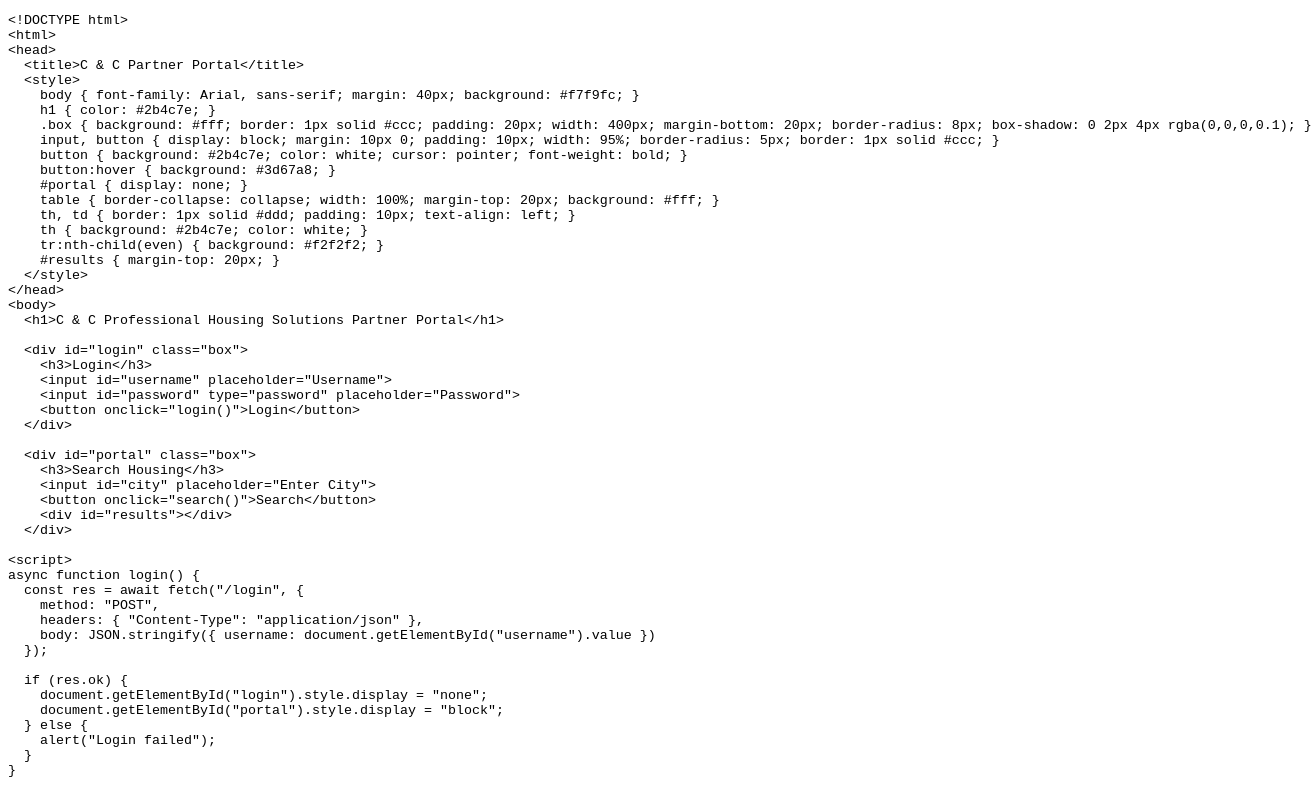
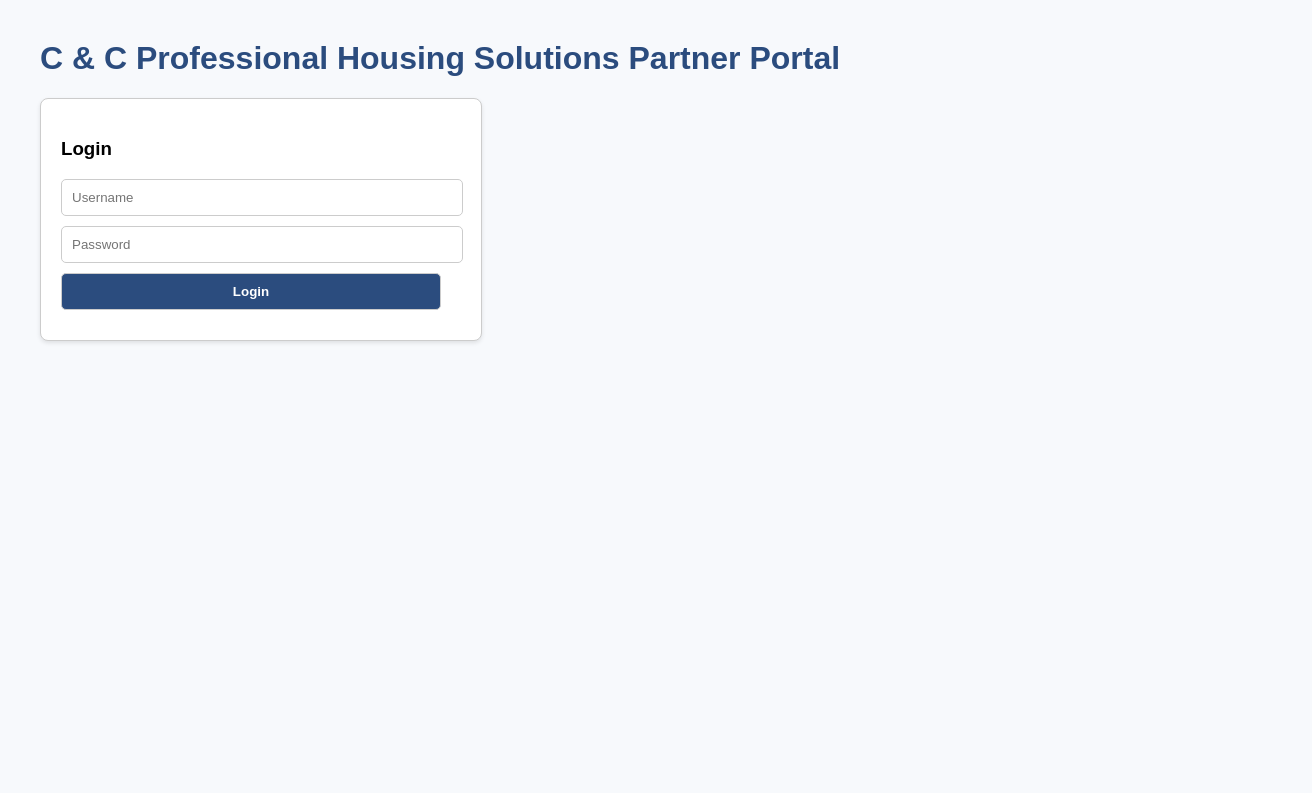
Before and after one commit to candc-phs/Partner-portal, a website: page Index.html in a window 1280 px wide. Shown: the top 793 px of the page, 1312 px wide, since content can reach past the window. Drawn offline with Linux system fonts and the light colour scheme.

Commit message:
Updated Index.html with new content

```diff
--- a/Index.html
+++ b/Index.html
@@ -1,22 +1,8 @@
 <!DOCTYPE html>
 <html>
 <head>
-	<meta http-equiv="content-type" content="text/html; charset=utf-8"/>
-	<title></title>
-	<meta name="generator" content="LibreOffice 25.2.3.2 (Linux)"/>
-	<meta name="created" content="00:00:00"/>
-	<meta name="changed" content="00:00:00"/>
-	<style type="text/css">
-		@page { size: 8.27in 11.69in; margin: 0.79in }
-		p { margin-bottom: 0.1in; line-height: 115%; background: transparent }
-		pre { font-size: 10pt; font-family: "Liberation Mono", monospace; background: transparent }
-	</style>
-</head>
-<body lang="en-US" link="#000080" vlink="#800000" dir="ltr"><pre>&lt;!DOCTYPE html&gt;
-&lt;html&gt;
-&lt;head&gt;
-  &lt;title&gt;C &amp; C Partner Portal&lt;/title&gt;
-  &lt;style&gt;
+  <title>C & C Partner Portal</title>
+  <style>
     body { font-family: Arial, sans-serif; margin: 40px; background: #f7f9fc; }
     h1 { color: #2b4c7e; }
     .box { background: #fff; border: 1px solid #ccc; padding: 20px; width: 400px; margin-bottom: 20px; border-radius: 8px; box-shadow: 0 2px 4px rgba(0,0,0,0.1); }
@@ -29,65 +15,63 @@
     th { background: #2b4c7e; color: white; }
     tr:nth-child(even) { background: #f2f2f2; }
     #results { margin-top: 20px; }
-  &lt;/style&gt;
-&lt;/head&gt;
-&lt;body&gt;
-  &lt;h1&gt;C &amp; C Professional Housing Solutions Partner Portal&lt;/h1&gt;
+  </style>
+</head>
+<body>
+  <h1>C & C Professional Housing Solutions Partner Portal</h1>
 
-  &lt;div id=&quot;login&quot; class=&quot;box&quot;&gt;
-    &lt;h3&gt;Login&lt;/h3&gt;
-    &lt;input id=&quot;username&quot; placeholder=&quot;Username&quot;&gt;
-    &lt;input id=&quot;password&quot; type=&quot;password&quot; placeholder=&quot;Password&quot;&gt;
-    &lt;button onclick=&quot;login()&quot;&gt;Login&lt;/button&gt;
-  &lt;/div&gt;
+  <div id="login" class="box">
+    <h3>Login</h3>
+    <input id="username" placeholder="Username">
+    <input id="password" type="password" placeholder="Password">
+    <button onclick="login()">Login</button>
+  </div>
 
-  &lt;div id=&quot;portal&quot; class=&quot;box&quot;&gt;
-    &lt;h3&gt;Search Housing&lt;/h3&gt;
-    &lt;input id=&quot;city&quot; placeholder=&quot;Enter City&quot;&gt;
-    &lt;button onclick=&quot;search()&quot;&gt;Search&lt;/button&gt;
-    &lt;div id=&quot;results&quot;&gt;&lt;/div&gt;
-  &lt;/div&gt;
+  <div id="portal" class="box">
+    <h3>Search Housing</h3>
+    <input id="city" placeholder="Enter City">
+    <button onclick="search()">Search</button>
+    <div id="results"></div>
+  </div>
 
-&lt;script&gt;
+<script>
 async function login() {
-  const res = await fetch(&quot;/login&quot;, {
-    method: &quot;POST&quot;,
-    headers: { &quot;Content-Type&quot;: &quot;application/json&quot; },
-    body: JSON.stringify({ username: document.getElementById(&quot;username&quot;).value })
+  const res = await fetch("/login", {
+    method: "POST",
+    headers: { "Content-Type": "application/json" },
+    body: JSON.stringify({ username: document.getElementById("username").value })
   });
 
   if (res.ok) {
-    document.getElementById(&quot;login&quot;).style.display = &quot;none&quot;;
-    document.getElementById(&quot;portal&quot;).style.display = &quot;block&quot;;
+    document.getElementById("login").style.display = "none";
+    document.getElementById("portal").style.display = "block";
   } else {
-    alert(&quot;Login failed&quot;);
+    alert("Login failed");
   }
 }
 
 async function search() {
-  const city = document.getElementById(&quot;city&quot;).value;
-  const res = await fetch(&quot;/assets?city=&quot; + encodeURIComponent(city));
+  const city = document.getElementById("city").value;
+  const res = await fetch("/assets?city=" + encodeURIComponent(city));
   const data = await res.json();
 
   if (!Array.isArray(data) || data.length === 0) {
-    document.getElementById(&quot;results&quot;).innerHTML = `&lt;p&gt;No assets found in ${city}.&lt;/p&gt;`;
+    document.getElementById("results").innerHTML = `<p>No assets found in ${city}.</p>`;
     return;
   }
 
-  let html = &quot;&lt;table&gt;&lt;tr&gt;&lt;th&gt;Asset Name&lt;/th&gt;&lt;th&gt;Tag&lt;/th&gt;&lt;th&gt;Location&lt;/th&gt;&lt;th&gt;Status&lt;/th&gt;&lt;/tr&gt;&quot;;
-  data.forEach(a =&gt; {
-    html += `&lt;tr&gt;
-      &lt;td&gt;${a.name || &quot;—&quot;}&lt;/td&gt;
-      &lt;td&gt;${a.asset_tag || &quot;—&quot;}&lt;/td&gt;
-      &lt;td&gt;${a.location?.name || city}&lt;/td&gt;
-      &lt;td&gt;${a.status_label?.name || &quot;—&quot;}&lt;/td&gt;
-    &lt;/tr&gt;`;
+  let html = "<table><tr><th>Asset Name</th><th>Tag</th><th>Location</th><th>Status</th></tr>";
+  data.forEach(a => {
+    html += `<tr>
+      <td>${a.name || "—"}</td>
+      <td>${a.asset_tag || "—"}</td>
+      <td>${a.location?.name || city}</td>
+      <td>${a.status_label?.name || "—"}</td>
+    </tr>`;
   });
-  html += &quot;&lt;/table&gt;&quot;;
-  document.getElementById(&quot;results&quot;).innerHTML = html;
+  html += "</table>";
+  document.getElementById("results").innerHTML = html;
 }
-&lt;/script&gt;
-&lt;/body&gt;
-&lt;/html&gt;</pre>
+</script>
 </body>
 </html>
```
